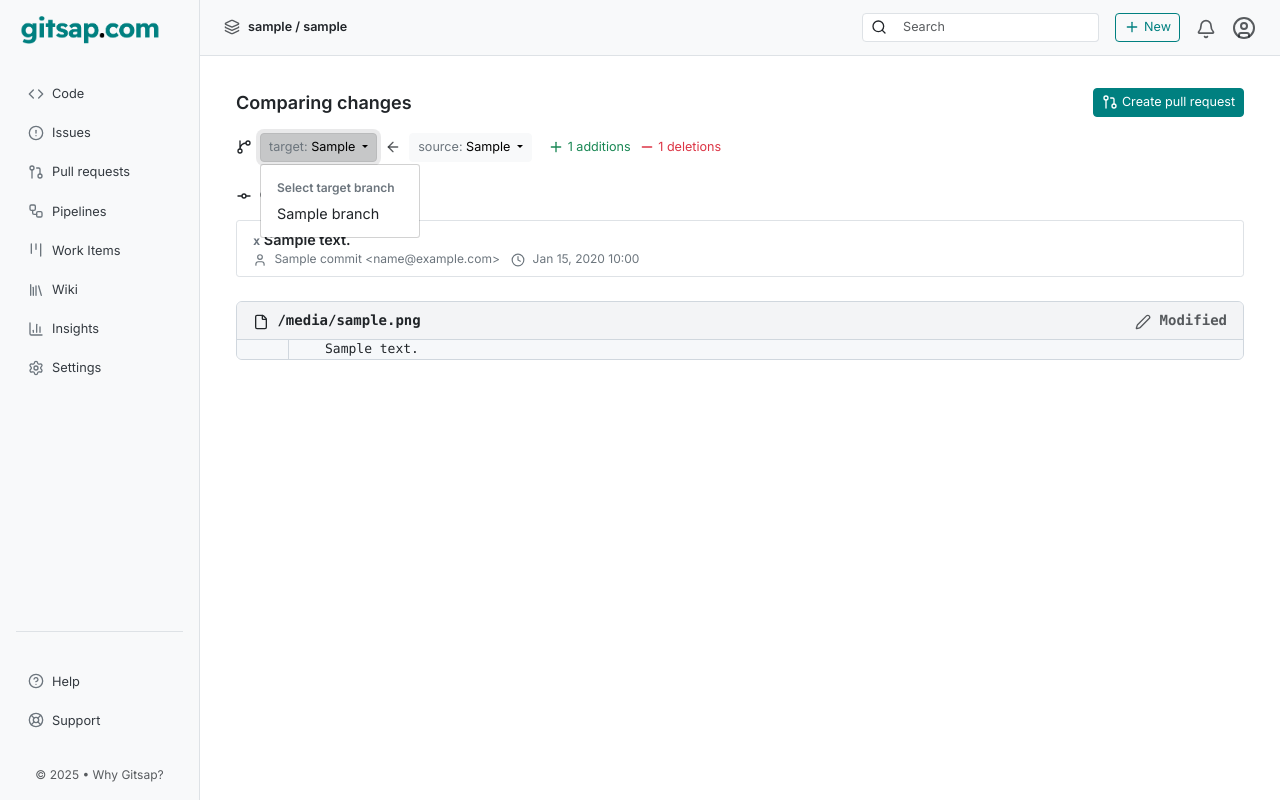
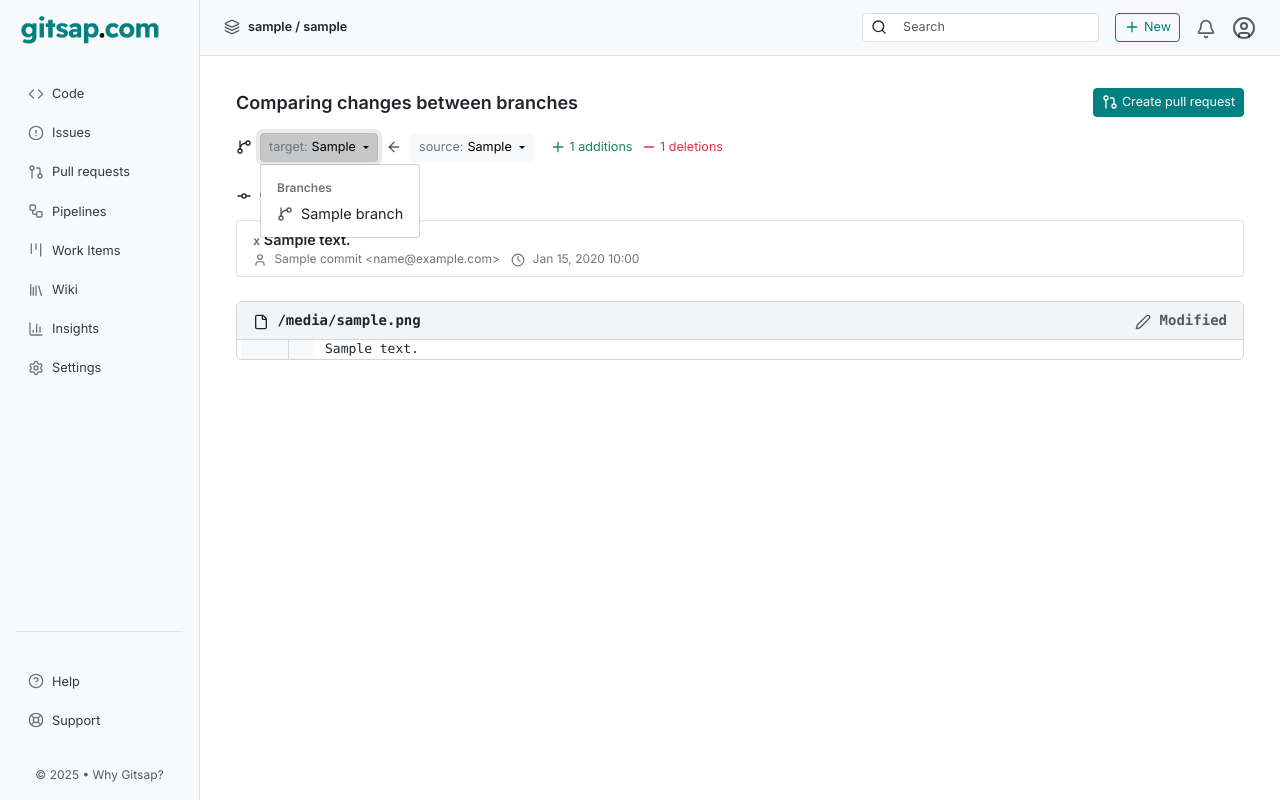
Before and after one commit to santoshkpatro/gitsap, a Django app: template pull_requests/templates/pull_requests/compare.html in a window 1280 px wide, after a click that opens the changed part. Run offline with Django 5.2, Linux system fonts and the light colour scheme; the template is opened without the code that fills it: most values are stand-ins (such as "Sample title", 1, 10 or a date in 2020); some libraries are stand-ins or nearby versions.

Commit message:
feat: Update compare.html for improved branch comparison UI and styling

```diff
--- a/pull_requests/templates/pull_requests/compare.html
+++ b/pull_requests/templates/pull_requests/compare.html
@@ -59,15 +59,17 @@
     }
 
     .diff-context {
-        background-color: #f6f8fa;
+        background-color: #ffffff;
     }
 
     .diff-added {
-        background-color: #d4f8d4;
+        background-color: #dcffe4;
+        /* vibrant green */
     }
 
     .diff-deleted {
-        background-color: #fddcdc;
+        background-color: #ffeef0;
+        /* vibrant red  */
     }
 
     .commit-meta {
@@ -93,10 +95,11 @@
 
 {% block content %}
 <div class="container mt-2">
+
     <!-- Header -->
     <div class="d-flex justify-content-between align-items-center mb-3 flex-wrap gap-2">
         <h5 class="fw-semibold d-flex align-items-center gap-2 mb-0">
-            Comparing changes
+            Comparing changes between branches
         </h5>
         <a href="#" class="btn btn-primary btn-sm d-flex align-items-center gap-1">
             <i data-lucide="git-pull-request"></i> Create pull request
@@ -110,20 +113,27 @@
 
             <!-- Target Branch -->
             <div class="dropdown">
-                <button class="btn btn-sm btn-light dropdown-toggle" type="button" data-bs-toggle="dropdown">
+                <button class="btn btn-sm btn-light dropdown-toggle d-flex align-items-center gap-1" type="button"
+                    data-bs-toggle="dropdown">
                     <span class="text-secondary">target:</span> {{ target_branch }}
                 </button>
                 <ul class="dropdown-menu">
-                    <li>
-                        <h6 class="dropdown-header">Select target branch</h6>
-                    </li>
+                    <h6 class="dropdown-header">Branches</h6>
                     {% for branch in project.repo_branches %}
                     <li>
                         <a class="dropdown-item d-flex justify-content-between align-items-center"
                             href="?source={{ source_branch }}&target={{ branch }}">
-                            {{ branch }}
-                            {% if branch == target_branch %}
-                            <i data-lucide="check" class="text-success"></i>
+                            <div class="d-flex align-items-center gap-2">
+                                {% if branch == target_branch %}
+                                <i data-lucide="check" class="text-success" style="width:16px;"></i>
+                                {% else %}
+                                <i data-lucide="git-branch" class="text-muted" style="width:16px;"></i>
+                                {% endif %}
+                                <span>{{ branch }}</span>
+                            </div>
+
+                            {% if branch == project.default_branch %}
+                            <span class="badge text-bg-light">default</span>
                             {% endif %}
                         </a>
                     </li>
@@ -135,20 +145,27 @@
 
             <!-- Source Branch -->
             <div class="dropdown">
-                <button class="btn btn-sm btn-light dropdown-toggle" type="button" data-bs-toggle="dropdown">
+                <button class="btn btn-sm btn-light dropdown-toggle d-flex align-items-center gap-1" type="button"
+                    data-bs-toggle="dropdown">
                     <span class="text-secondary">source:</span> {{ source_branch }}
                 </button>
                 <ul class="dropdown-menu">
-                    <li>
-                        <h6 class="dropdown-header">Select source branch</h6>
-                    </li>
+                    <h6 class="dropdown-header">Branches</h6>
                     {% for branch in project.repo_branches %}
                     <li>
                         <a class="dropdown-item d-flex justify-content-between align-items-center"
                             href="?source={{ branch }}&target={{ target_branch }}">
-                            {{ branch }}
-                            {% if branch == source_branch %}
-                            <i data-lucide="check" class="text-success"></i>
+                            <div class="d-flex align-items-center gap-2">
+                                {% if branch == source_branch %}
+                                <i data-lucide="check" class="text-success" style="width:16px;"></i>
+                                {% else %}
+                                <i data-lucide="git-branch" class="text-muted" style="width:16px;"></i>
+                                {% endif %}
+                                <span>{{ branch }}</span>
+                            </div>
+
+                            {% if branch == project.default_branch %}
+                            <span class="badge text-bg-light">default</span>
                             {% endif %}
                         </a>
                     </li>
@@ -158,11 +175,23 @@
         </div>
 
         <!-- Additions / Deletions -->
+        {% if total_additions or total_deletions %}
         <div class="d-flex align-items-center gap-2 text-muted small">
             <span class="text-success"><i data-lucide="plus"></i> {{ total_additions }} additions</span>
             <span class="text-danger"><i data-lucide="minus"></i> {{ total_deletions }} deletions</span>
         </div>
+        {% endif %}
     </div>
+
+    {% if not diffs %}
+    <div class="alert alert-light border d-flex align-items-start gap-3 p-3">
+        <i data-lucide="git-pull-request" class="mt-1"></i>
+        <div>
+            <strong>There isn’t anything to compare.</strong><br>
+            Choose two different branches to see what’s changed or to start a new pull request.
+        </div>
+    </div>
+    {% endif %}
 
     <!-- Commit List -->
     {% if commits %}
@@ -221,6 +250,3 @@
     {% endfor %}
 </div>
 {% endblock content %}
-
-{% block scripts %}
-{% endblock scripts %}
```
